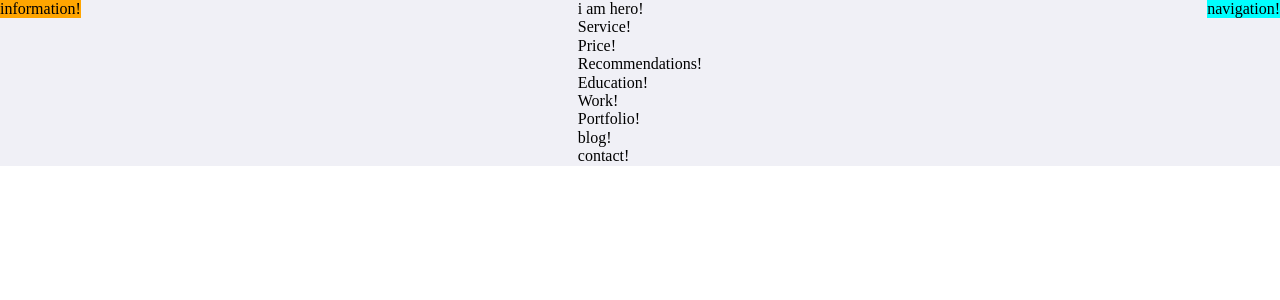
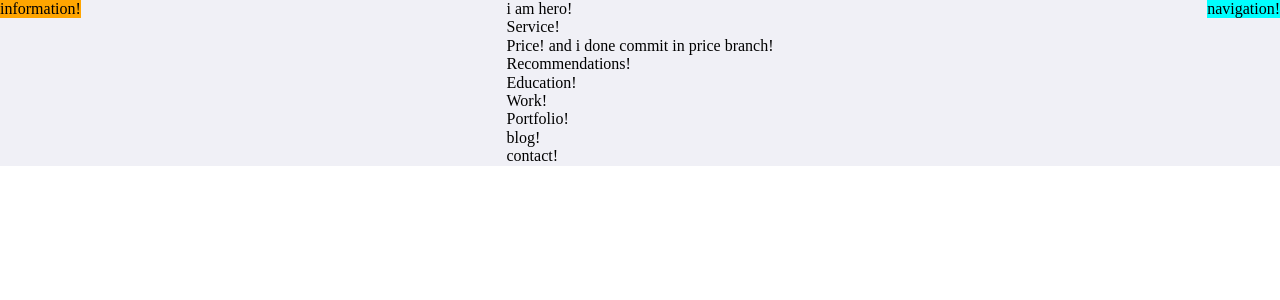
Before and after one commit to Enigma2017/portfolio-teamwork, a React (Vite) app: page / in a window 1280 px wide. Shown: the top 300 px of the page. Built offline with nearby package versions, Linux system fonts and the light colour scheme.

Commit message:
price changed example

```diff
--- a/src/sections/price.jsx
+++ b/src/sections/price.jsx
@@ -2,7 +2,7 @@ function Price() {
 
     return (
       <div className="price">
-        Price!
+        Price! and i done commit in price branch!
       </div>
     );
   }
```
